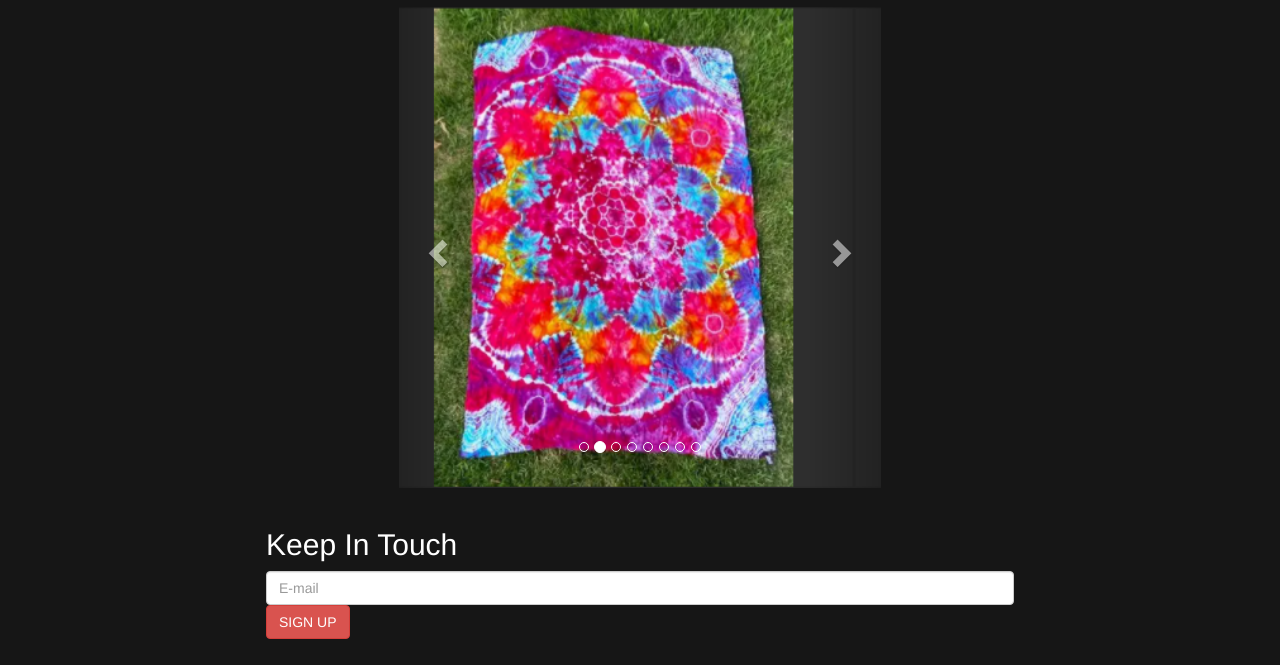
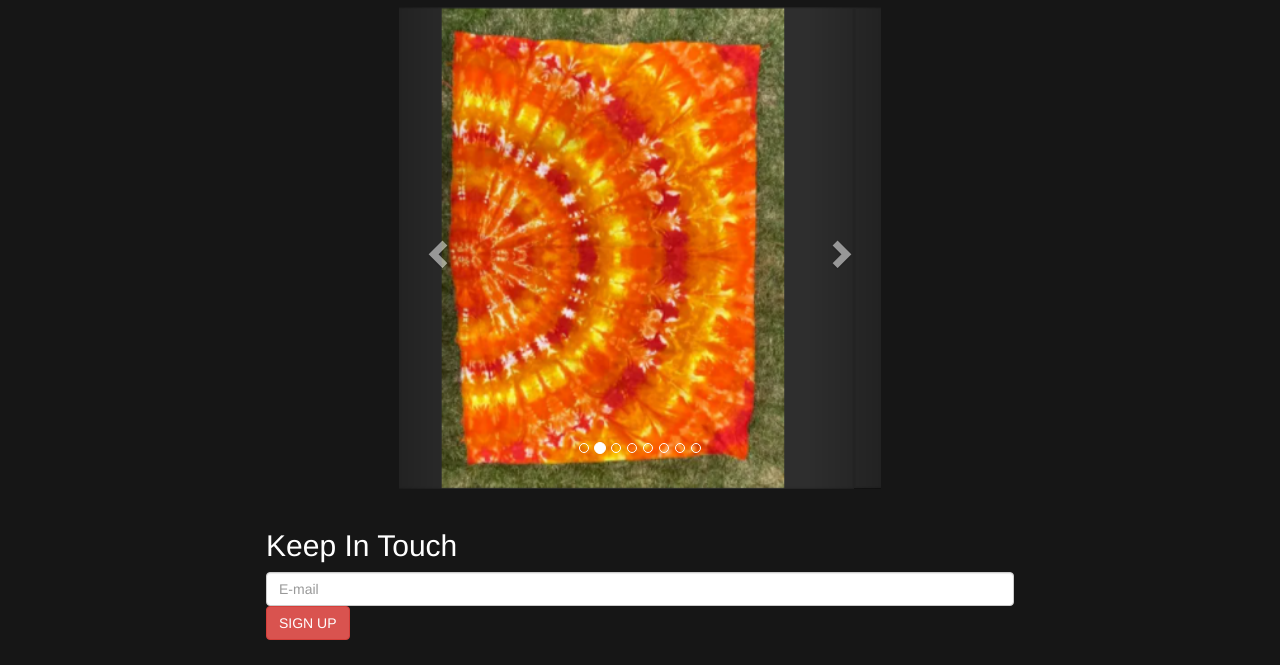
Before and after one commit to Ambrgna/twistedk, a plain HTML site: page index.html in a window 1280 px wide. Shown: the part 698-1363 px from the top of the page. Drawn offline with nearby package versions, Linux system fonts and the light colour scheme.

Commit message:
Add files via upload

```diff
--- a/index.html
+++ b/index.html
@@ -151,7 +151,7 @@
     <!-- Wrapper for slides -->
     <div class="carousel-inner">
       <div class="item active">
-        <img src="Products/2.png" alt="By the yard tie dye" style="width:100%;">
+        <img src="Products/By the yard tie dye.png" alt="By the yard tie dye" style="width:100%;">
       </div>
 
       <div class="item">
```
Also changed, not shown: Products/By the yard tie dye.png (added), Products/Rainbow Scales.png (added), Products/Two Pocket dress.png (added).
